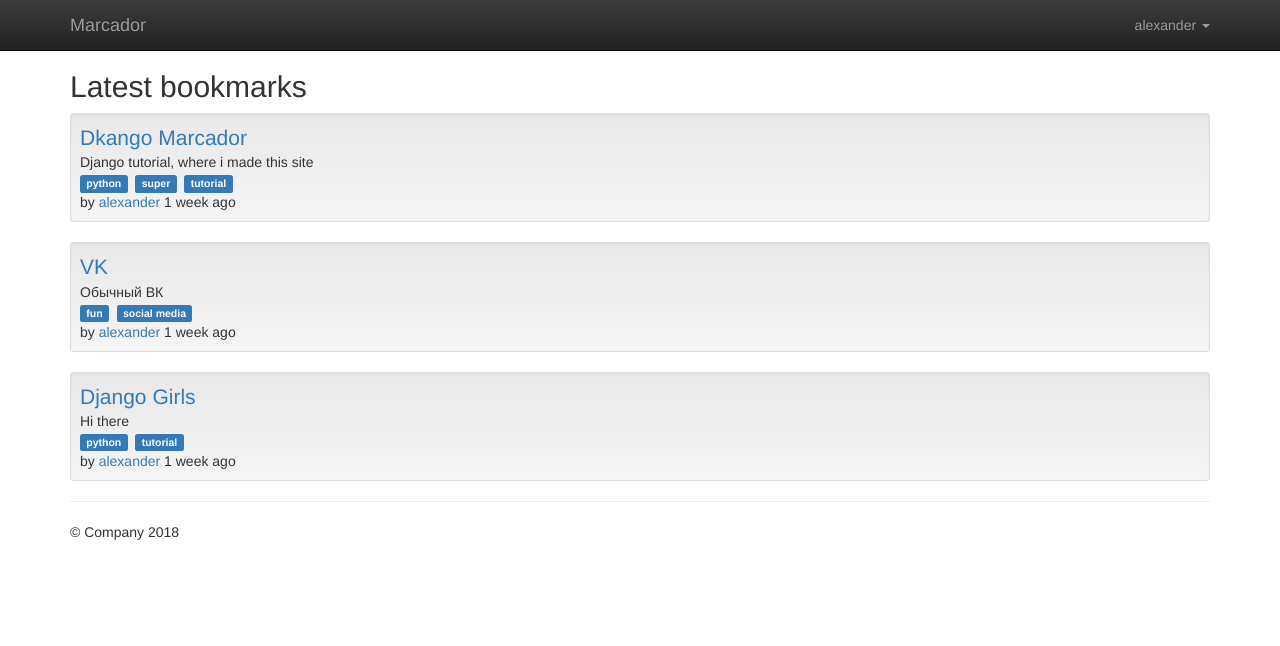
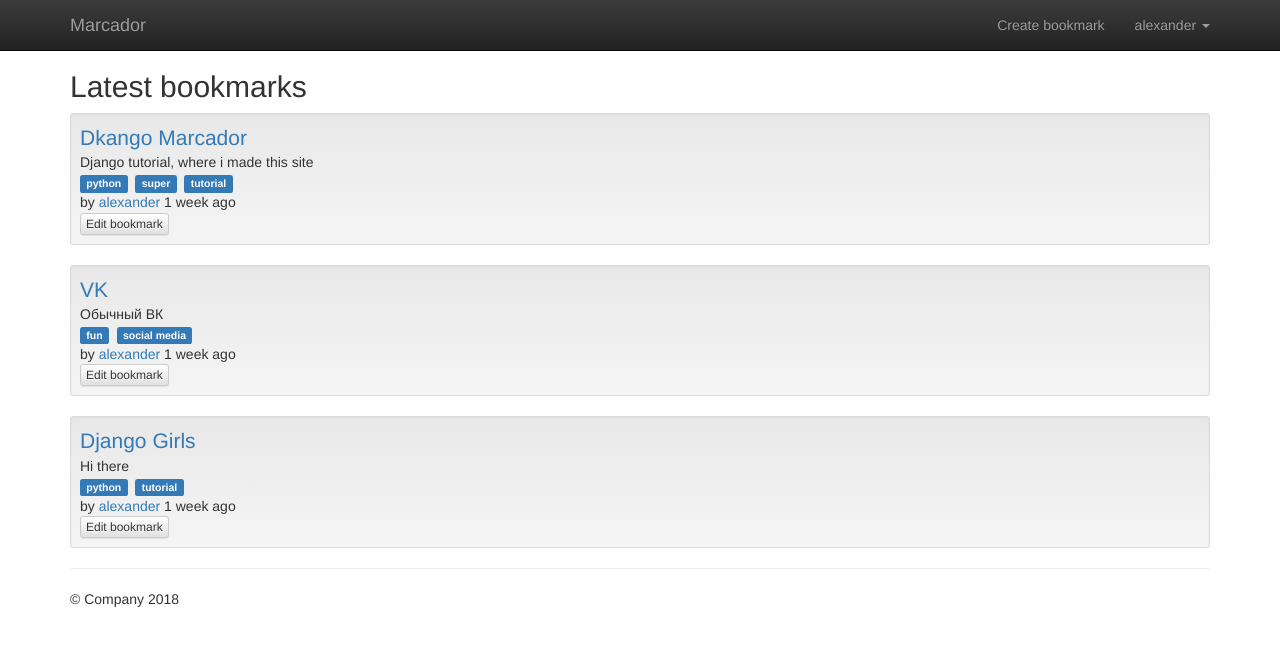
Before and after one commit to dinosaurawr/django_test_site, a Django app: page / in a window 1280 px wide. Shown: the top 646 px of the page. Run offline with Django 3.2, Linux system fonts and the light colour scheme; a user stored in the database is signed in; data comes from the database, SQL or seed files in the repository; both versions use the stored data as it was after the commit; some libraries are stand-ins or nearby versions.

Commit message:
Added formm for bookmark adding and editing.

```diff
--- a/marcador/templates/marcador/bookmark.html
+++ b/marcador/templates/marcador/bookmark.html
@@ -15,3 +15,7 @@
 <br>by <a href="{% url "marcador_bookmark_user" bookmark.owner.username %}">
     {{ bookmark.owner.username }}</a>
 {{ bookmark.date_created|timesince }} ago
+
+{% if bookmark.owner == user or user.is_superuser %}
+	<br><a class="btn btn-default btn-xs" role="button" href="{% url "marcador_bookmark_edit" bookmark.pk %}">Edit bookmark</a>
+{% endif %}
--- a/marcador/urls.py
+++ b/marcador/urls.py
@@ -4,5 +4,7 @@ from . import views
 
 urlpatterns = [
     re_path(r'^user/(?P<username>[-\w]+)/$', views.bookmark_user , name='marcador_bookmark_user'),
+    re_path(r'^create/$', views.bookmark_create, name='marcador_bookmark_create'),
+    re_path(r'^edit/(?P<pk>\d+)/$', views.bookmark_edit, name='marcador_bookmark_edit'),
     re_path(r'^$', views.bookmark_list, name='marcador_bookmark_list'),
 ]
--- a/marcador/views.py
+++ b/marcador/views.py
@@ -1,6 +1,10 @@
+from django.contrib.auth.decorators import login_required
 from django.contrib.auth.models import User
+from django.core.exceptions import PermissionDenied
 from django.shortcuts import get_object_or_404, redirect, render
 
+
+from .forms import BookmarkForm
 from .models import Bookmark
 
 # Create your views here.
@@ -20,3 +24,34 @@ def bookmark_user(request, username):
 
     context = {'bookmarks' : bookmarks, 'owner' : user}
     return render(request, 'marcador/bookmark_user.html', context)
+
+@login_required
+def bookmark_create(request):
+    if request.method == 'POST':
+        form = BookmarkForm(data=request.POST)
+        if form.is_valid():
+            bookmark = form.save(commit=False)
+            bookmark.owner = request.user
+            bookmark.save()
+            form.save_m2m()
+            return redirect('marcador_bookmark_user', username=request.user.username)
+
+    else:
+        form = BookmarkForm()
+    context = {'form': form, 'create':True}
+    return render(request, 'marcador/form.html', context)
+
+@login_required
+def bookmark_edit(request, pk):
+    bookmark = get_object_or_404(Bookmark, pk=pk)
+    if bookmark.owner != request.user and not request.user.is_superuser:
+        raise PermissionDenied
+    if request.method == 'POST':
+        form = BookmarkForm(instance=bookmark, data=request.POST)
+        if form.is_valid():
+            form.save()
+            return redirect('marcador_bookmark_user', username=request.user.username)
+    else:
+        form = BookmarkForm(instance=bookmark)
+    context = {'form':form, 'create':False}
+    return render(request, 'marcador/form.html', context)
--- a/templates/toggle_login.html
+++ b/templates/toggle_login.html
@@ -1,6 +1,7 @@
 {% if user.is_authenticated %}
 
   <ul class="nav navbar-nav navbar-right">
+    <li><a href="{% url "marcador_bookmark_create" %}">Create bookmark</a></li>
     <li class="dropdown">
       <a href="#" class="dropdown-toggle" data-toggle="dropdown" role="button"
           aria-expanded="false">{{ user.username }} <span class="caret"></span></a>
```
Also changed, not shown: marcador/forms.py (added, +9 -0 lines), marcador/templates/marcador/form.html (added, +29 -0 lines), db.sqlite3.
